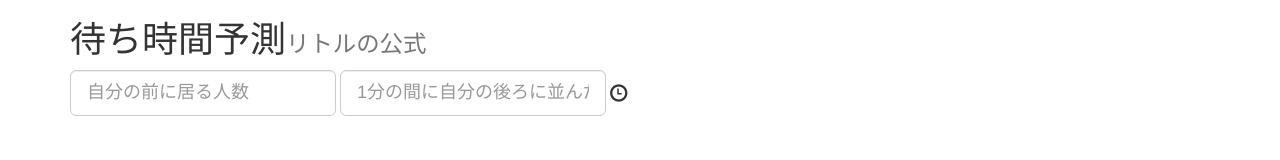
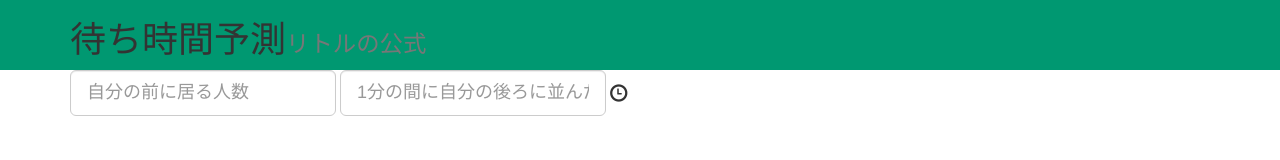
Before and after one commit to hands-rec/waiting, a plain HTML site: page public/index.html in a window 1280 px wide. Drawn offline with nearby package versions, Linux system fonts and the light colour scheme.

Commit message:
change color header

```diff
--- a/public/css/waiting.css
+++ b/public/css/waiting.css
@@ -1,3 +1,6 @@
 body {
   -webkit-text-size-adjust: 100%;
 }
+header {
+  background-color:#009871;
+}
```
